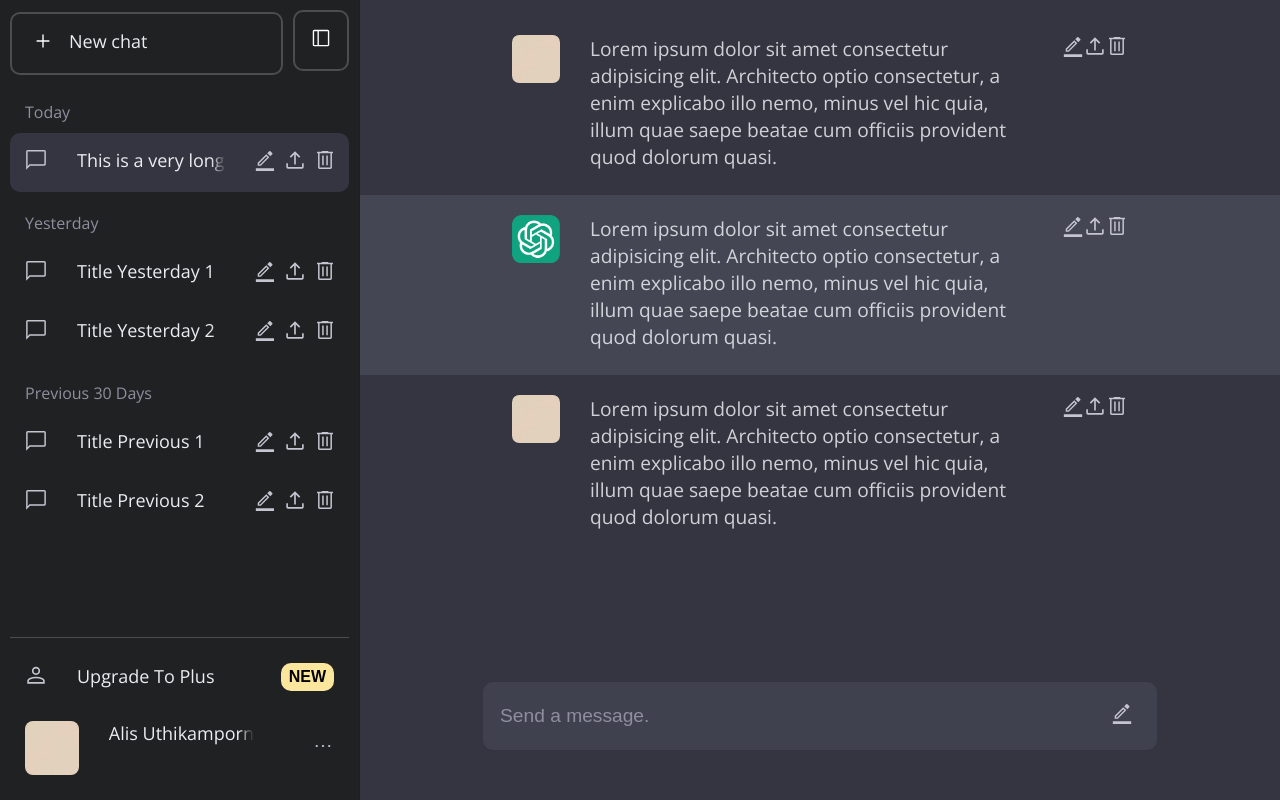
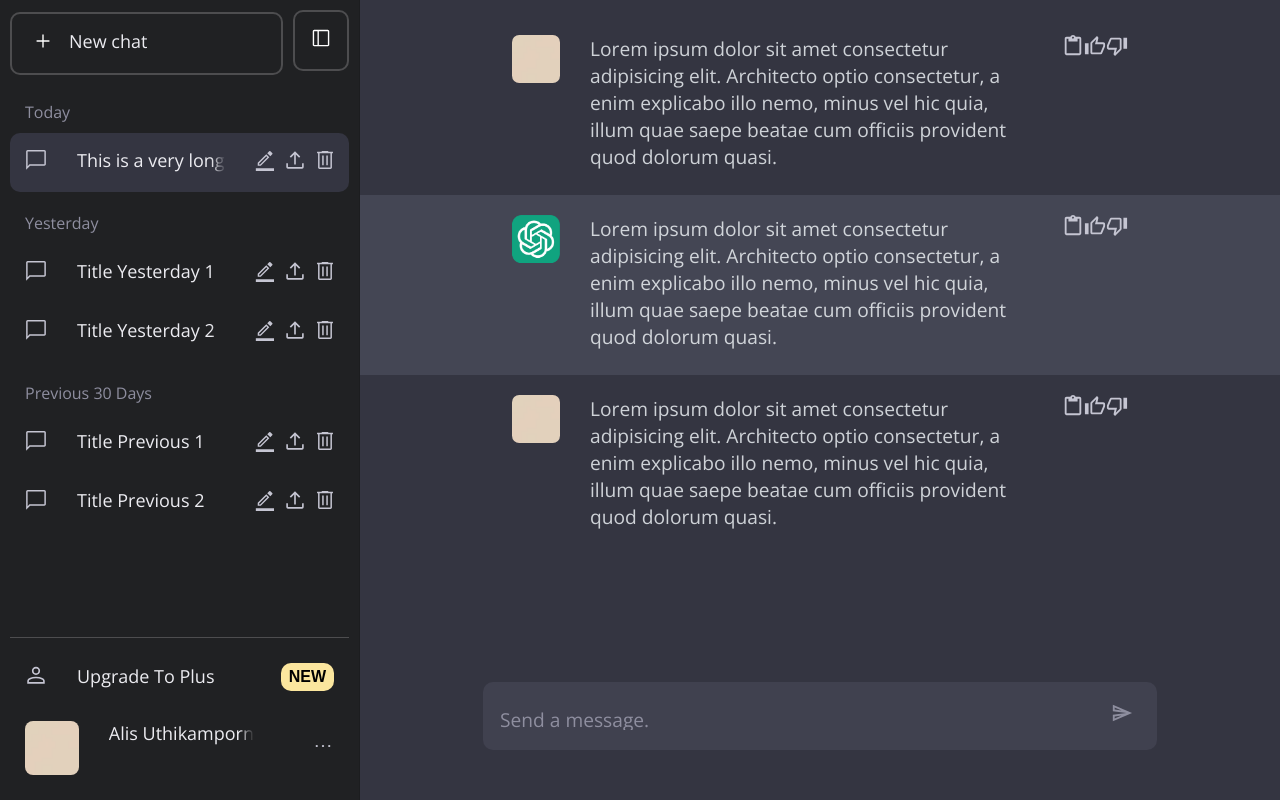
Before and after one commit to alisa-uthi/chatgpt-fe-clone, an Angular app: page /main in a window 1280 px wide. Built offline with nearby package versions, Linux system fonts and the light colour scheme.

Commit message:
update send a message input

```diff
--- a/src/app/components/main/main.component.html
+++ b/src/app/components/main/main.component.html
@@ -10,9 +10,9 @@
                 </p>
             </div>
             <div class="actions-group-container">
-                <mat-icon svgIcon="icon-edit" class="left-sidenav-icon-in-box-color icon-sm"></mat-icon>
-                <mat-icon svgIcon="icon-upload" class="left-sidenav-icon-in-box-color icon-sm"></mat-icon>
-                <mat-icon svgIcon="icon-delete" class="left-sidenav-icon-in-box-color icon-sm"></mat-icon>
+                <mat-icon svgIcon="icon-content-paste" class="left-sidenav-icon-in-box-color icon-sm"></mat-icon>
+                <mat-icon svgIcon="icon-thump-up" class="left-sidenav-icon-in-box-color icon-sm"></mat-icon>
+                <mat-icon svgIcon="icon-thump-down" class="left-sidenav-icon-in-box-color icon-sm"></mat-icon>
             </div>
         </div>
     </div>
@@ -28,9 +28,9 @@
                 </p>
             </div>
             <div class="actions-group-container">
-                <mat-icon svgIcon="icon-edit" class="left-sidenav-icon-in-box-color icon-sm"></mat-icon>
-                <mat-icon svgIcon="icon-upload" class="left-sidenav-icon-in-box-color icon-sm"></mat-icon>
-                <mat-icon svgIcon="icon-delete" class="left-sidenav-icon-in-box-color icon-sm"></mat-icon>
+                <mat-icon svgIcon="icon-content-paste" class="left-sidenav-icon-in-box-color icon-sm"></mat-icon>
+                <mat-icon svgIcon="icon-thump-up" class="left-sidenav-icon-in-box-color icon-sm"></mat-icon>
+                <mat-icon svgIcon="icon-thump-down" class="left-sidenav-icon-in-box-color icon-sm"></mat-icon>
             </div>
         </div>
     </div>
@@ -46,9 +46,9 @@
                 </p>
             </div>
             <div class="actions-group-container">
-                <mat-icon svgIcon="icon-edit" class="left-sidenav-icon-in-box-color icon-sm"></mat-icon>
-                <mat-icon svgIcon="icon-upload" class="left-sidenav-icon-in-box-color icon-sm"></mat-icon>
-                <mat-icon svgIcon="icon-delete" class="left-sidenav-icon-in-box-color icon-sm"></mat-icon>
+                <mat-icon svgIcon="icon-content-paste" class="left-sidenav-icon-in-box-color icon-sm"></mat-icon>
+                <mat-icon svgIcon="icon-thump-up" class="left-sidenav-icon-in-box-color icon-sm"></mat-icon>
+                <mat-icon svgIcon="icon-thump-down" class="left-sidenav-icon-in-box-color icon-sm"></mat-icon>
             </div>
         </div>
     </div>
--- a/src/app/shared/components/send-message-input/send-message-input.component.html
+++ b/src/app/shared/components/send-message-input/send-message-input.component.html
@@ -1,10 +1,11 @@
-<form class="send-a-message-form" [formGroup]="form">
+<form class="send-a-message-form" [formGroup]="form" (ngSubmit)="onSubmit()">
     <div class="input-container">
-        <input type="text" class="elm-input" placeholder="Send a message."
-        formControlName="message" id="message" name="message">
+        <textarea matInput class="elm-input" placeholder="Send a message."
+        cdkTextareaAutosize cdkAutosizeMinRows="1" #autosize="cdkTextareaAutosize"
+        formControlName="message" id="message" name="message"></textarea>
     </div>
 
-    <button class="elm-btn submit-btn">
-        <mat-icon svgIcon="icon-edit" class="left-sidenav-icon-in-box-color icon-sm"></mat-icon>
+    <button class="elm-btn submit-btn" type="submit" [disabled]="form.invalid">
+        <mat-icon svgIcon="icon-send" class="left-sidenav-icon-in-box-color icon-sm"></mat-icon>
     </button>
 </form>
--- a/src/app/shared/components/send-message-input/send-message-input.component.ts
+++ b/src/app/shared/components/send-message-input/send-message-input.component.ts
@@ -18,6 +18,7 @@ export class SendMessageInputComponent implements OnInit {
   }
 
   onSubmit() {
+    console.log('onsubmit');
     if (this.form.valid) {
       console.log(this.form.value);
     }
--- a/src/app/shared/layout/layout.component.html
+++ b/src/app/shared/layout/layout.component.html
@@ -49,7 +49,7 @@
         <mat-sidenav-content>
           <main class="main-container">
             <mat-icon svgIcon="icon-dock-to-right"
-              class="sidenav-icon left-sidenav-icon-color icon-sm"
+              class="sidenav-icon left-sidenav-icon-color icon-sm margin-left-15"
               *ngIf="!sidenav.opened"
               (click)="sidenav.open()">
             </mat-icon>
--- a/src/styles/_global-style.scss
+++ b/src/styles/_global-style.scss
@@ -100,9 +100,37 @@
             }
 
             .actions-group-container {
-                width: 20%;
+                width: 15%;
                 @include flex-space-between-center;
             }
+        }
+    }
+}
+
+.send-a-message-form {
+    @include chat-section-width;
+    display: flex;
+    align-items: flex-end;
+    margin: 0 auto;
+    position: absolute;
+    bottom: 50px;
+    left: 50%;
+    transform: translate(-50%, 0);
+    background-color: $input-bg-color;
+    border-radius: $default-border-radius;
+    padding: 15px;
+
+    &.ng-valid .submit-btn{
+        background-color: $green-color;
+
+        svg {
+            fill: $white;
+        }
+    }
+
+    &.ng-invalid .submit-btn {
+        svg {
+            fill: $input-text-color;
         }
     }
 }
@@ -132,3 +160,7 @@
 .padding-left-15 {
     padding-left: 15px;
 }
+
+.margin-left-15 {
+    margin-left: 15px;
+}
--- a/src/styles/_input.scss
+++ b/src/styles/_input.scss
@@ -1,24 +1,7 @@
-.send-a-message-form {
-    @include chat-section-width;
-    @include flex-space-between-center;
-    margin: 0 auto;
-    position: absolute;
-    bottom: 50px;
-    left: 50%;
-    transform: translate(-50%, 0);
-    background-color: $input-bg-color;
-    border-radius: $default-border-radius;
-    padding: 15px;
+.input-container {
+    @include full-width-height;
+}
 
-    .input-container {
-        @include full-width-height;
-    }
-
-    &.ng-valid .submit-btn{
-        background-color: $green-color;
-
-        svg {
-            fill: $white;
-        }
-    }
+textarea {
+    font-family: 'Open Sans', sans-serif !important;
 }
--- a/src/styles/_variables.scss
+++ b/src/styles/_variables.scss
@@ -62,7 +62,6 @@ $chat-msg-icon-color: map-get($chatgpt-palette-grey , 500) !default;
 // Send a Message section
 $input-text-color: map-get($chatgpt-palette-grey , 500) !default;
 $input-bg-color: map-get($chatgpt-palette-grey , 800) !default;
-$input-submit-color: $green-color;
 
 // Regenerate Response section
 $regen-response-text-color: map-get($chatgpt-palette-grey , 200) !default;
```
Also changed, not shown: src/assets/icons/symbol-defs.svg.
